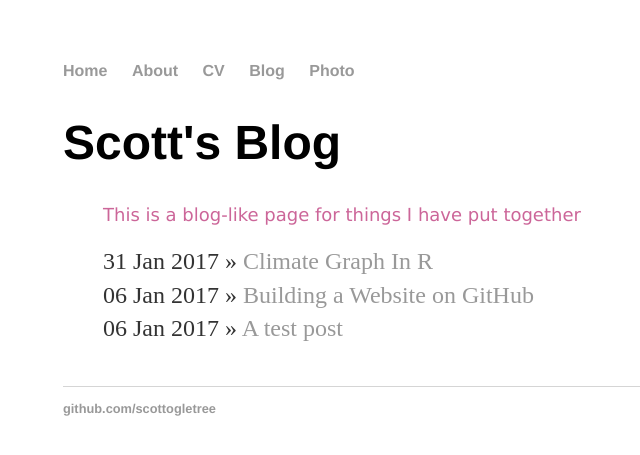
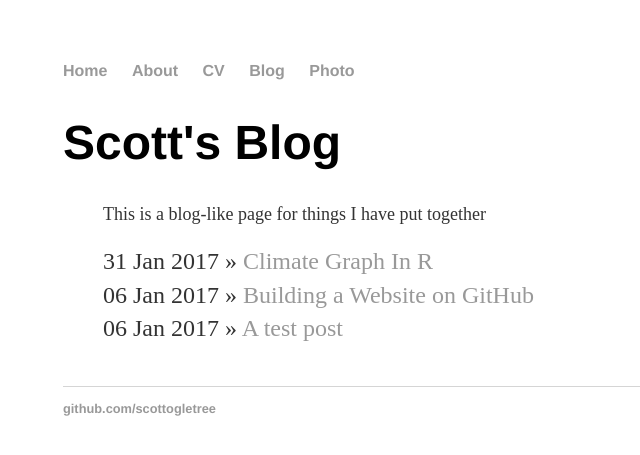
Before and after one commit to scottogletree/ogletrees.github.io, a Jekyll site: the page built from blog/index.html, in a window 1280 px wide. Shown: the top 455 px of the page, without its empty margins (129-769 px from the left). Built offline with Jekyll 4.4.1, drawn with Linux system fonts in a browser that asks for light colours.

```diff
--- a/blog/index.html
+++ b/blog/index.html
@@ -4,7 +4,7 @@ title: Scott's Blog
 ---
 <h1>{{ page.title }}</h1>
 <ul class="posts">
-  <p style="color: #cc6699; font-size: 18px; font-family: verdana, arial, sans-serif"> This is a blog-like page for things I have put together</p>
+  <p style="font-size: 18px"> This is a blog-like page for things I have put together</p>
   {% for post in site.posts %}
     <li><span>{{ post.date | date_to_string }}</span> &raquo; <a href="{{ post.url }}" title="{{ post.title }}">{{ post.title }}</a></li>
   {% endfor %}
```
